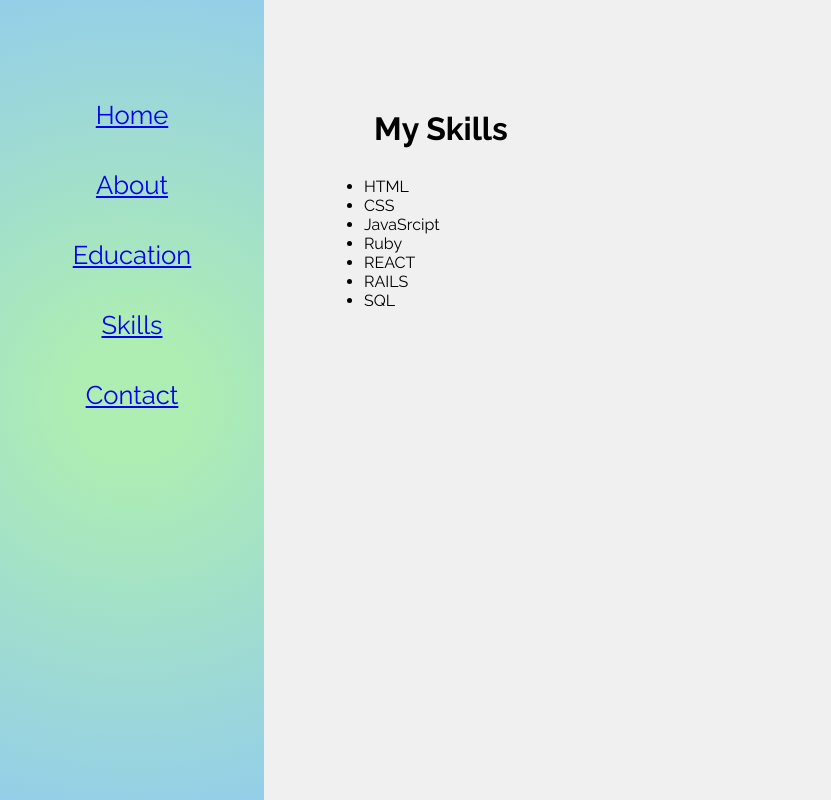
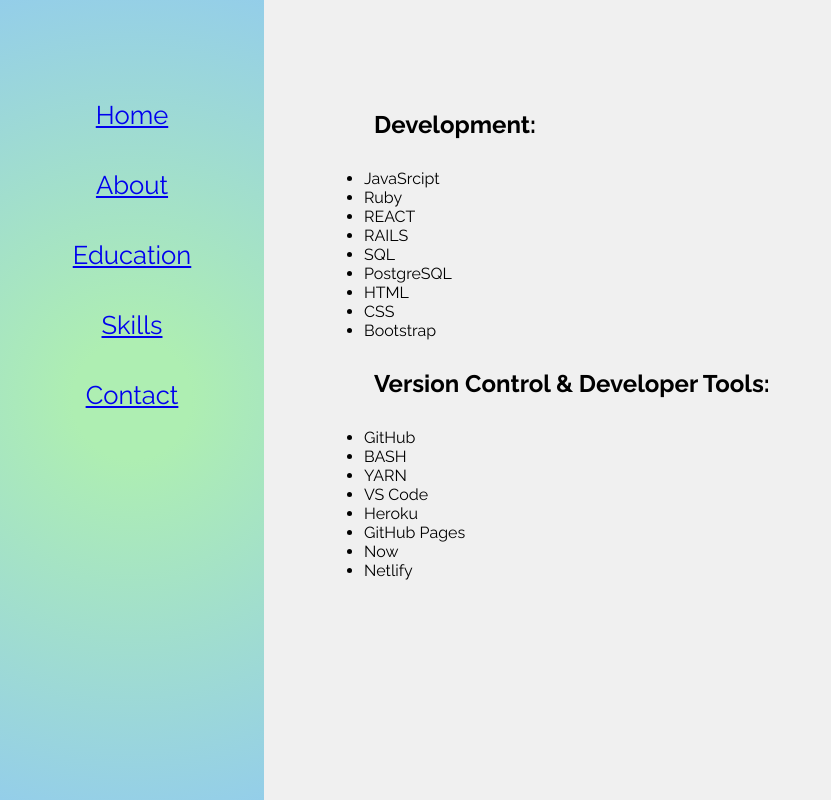
Before and after one commit to christopherkalfas/portfolio-site, a React (Create React App) app: page /skills in a window 1280 px wide. Shown: the whole page, without its empty margins (0-831 px from the left). Built offline with nearby package versions, Linux system fonts and the light colour scheme; the HTML template or start-up script is replaced by a standard one.

Commit message:
finished skills component

```diff
--- a/src/contents/Skills.js
+++ b/src/contents/Skills.js
@@ -4,17 +4,26 @@
         super(props);
 
         this.state={
-            'myskills':['HTML','CSS','JavaSrcipt','Ruby','REACT','RAILS','SQL']
+            'development':['JavaSrcipt','Ruby','REACT','RAILS','SQL', "PostgreSQL",'HTML','CSS',"Bootstrap"],
+            "versionControlDevTools": ["GitHub", "BASH", "YARN", "VS Code","Heroku", "GitHub Pages", "Now", "Netlify"]
         };
     }
 
     render() {
         return (
             <div className="condiv skills">
-                <h1 className="subtopic">My Skills</h1>
+                <h2 className="subtopic">Development:</h2>
                     <ul>
-                        {this.state.myskills.map((value)=>{
-                            return <li>{value}</li>
+                        {this.state.development.map((value, index)=>{
+                            return <li key={index}>{value}</li>
+                        })}
+                    </ul>
+                    <br></br>
+
+                    <h2 className="subtopic">Version Control & Developer Tools:</h2>
+                    <ul>
+                        {this.state.versionControlDevTools.map((value, index)=>{
+                            return <li key={index}>{value}</li>
                         })}
                     </ul>
             </div>
```
